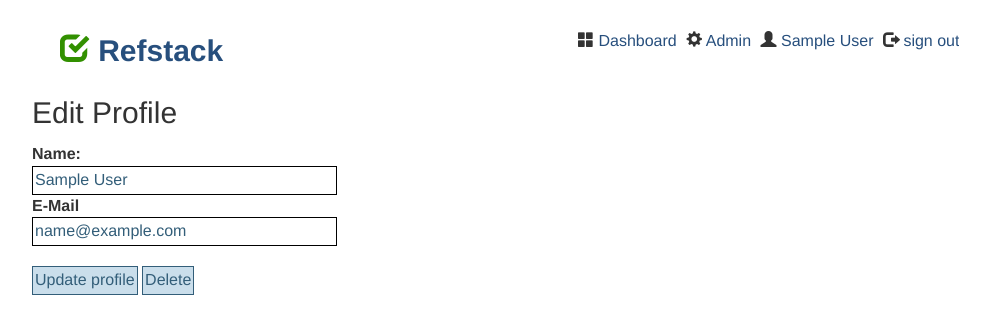
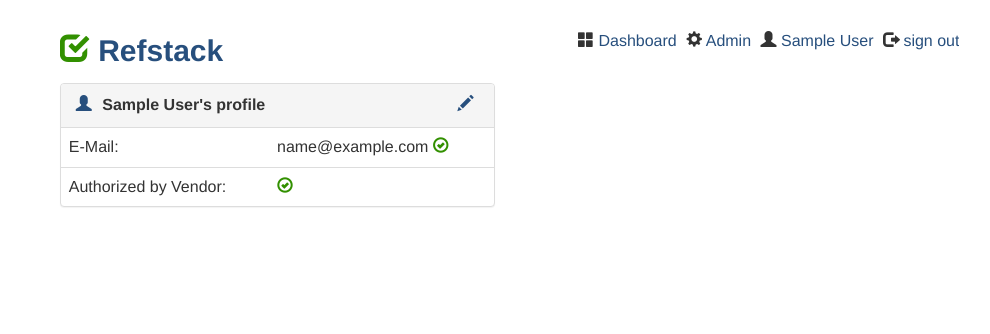
Before and after one commit to openstack-archive/refstack, a Flask app: page /profile in a window 1280 px wide. Shown: the top 334 px of the page, without its empty margins (131-1121 px from the left). Run offline with Flask 2, Linux system fonts and the light colour scheme; the visitor is signed in with stand-in values (Sample User, id 1); tables that the repository leaves empty hold one stand-in row (values such as "Sample post"); some libraries are stand-ins or nearby versions.

Commit message:
split profile view and profile edit into seperate routes and templates

```diff
--- a/refstack/static/refstack.css
+++ b/refstack/static/refstack.css
@@ -121,3 +121,12 @@
     color: #274F7D;
     margin-right: 6px;
 }
+
+
+.red{
+    color: red;
+}
+
+.green{
+    color: #329000;
+}
--- /dev/null
+++ b/refstack/templates/view_profile.html
@@ -0,0 +1,44 @@
+{% extends "layout.html" %}
+{% block title %}View Profile{% endblock %}
+{% block body %}
+
+ <div class="panel panel-default unit one-of-two">
+        <div class="panel-heading">
+            <span class="glyphicon glyphicon-user"></span> {{ user.name }}'s profile
+
+            <a href="/profile/edit" style="float: right;">
+                <span class="glyphicon glyphicon-pencil"></span>
+            </a>
+
+        </div>
+        <table class="table">
+            <tr>
+              <td>
+                E-Mail:
+              </td>
+              <td >
+                  {{ user.email }}
+                  {% if user.email_verified %}
+                    <span class="glyphicon glyphicon-ok-circle green" ></span>
+                  {% else %}
+                    <span class="glyphicon glyphicon-remove-circle red"></span>
+                  {% endif %}
+              </td>
+            </tr>
+            <tr>
+              <td>
+                  Authorized by Vendor:
+              </td>
+              <td >
+                  {% if user.authorized %}
+                    <span class="glyphicon glyphicon-ok-circle green" ></span>
+                  {% else %}
+                    <span class="glyphicon glyphicon-remove-circle red"></span>
+                  {% endif %}
+              </td>
+          </tr>
+
+        </table>
+    </div>
+
+{% endblock %}
--- a/refstack/web.py
+++ b/refstack/web.py
@@ -123,7 +123,7 @@
         'create_profile.html', next_url=oid.get_next_url())
 
 
-@app.route('/profile', methods=['GET', 'POST'])
+@app.route('/profile/edit', methods=['GET', 'POST'])
 def edit_profile():
     """Updates a profile"""
     if g.user is None:
@@ -131,8 +131,8 @@
     form = dict(name=g.user.name, email=g.user.email)
     if request.method == 'POST':
         if 'delete' in request.form:
-            db.session.delete(g.user)
-            db.session.commit()
+            db.delete(g.user)
+            db.commit()
             session['openid'] = None
             flash(u'Profile deleted')
             return redirect(url_for('index'))
@@ -146,9 +146,18 @@
             flash(u'Profile successfully created')
             g.user.name = form['name']
             g.user.email = form['email']
-            db.session.commit()
+            db.commit()
             return redirect(url_for('edit_profile'))
     return render_template('edit_profile.html', form=form)
+
+
+@app.route('/profile', methods=['GET', 'POST'])
+def view_profile():
+    """Updates a profile"""
+    if g.user is None:
+        abort(401)
+
+    return render_template('view_profile.html', user=g.user)
 
 
 @app.route('/logout')
```
